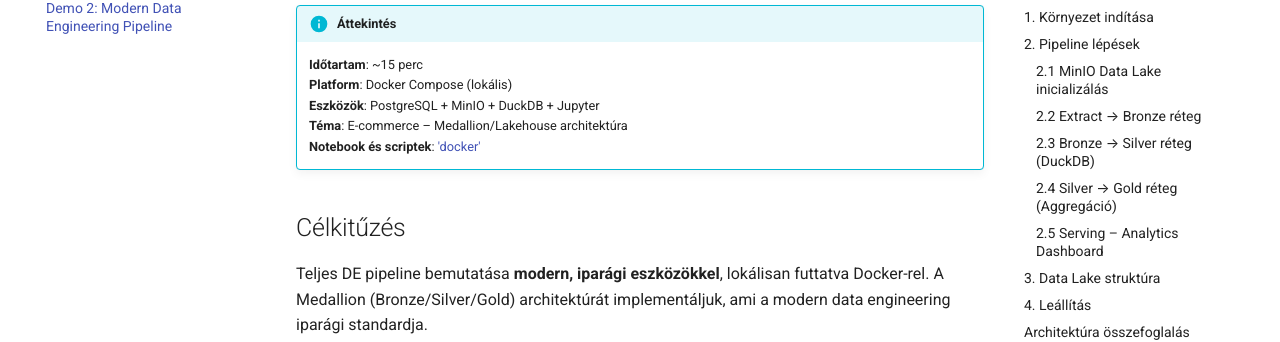
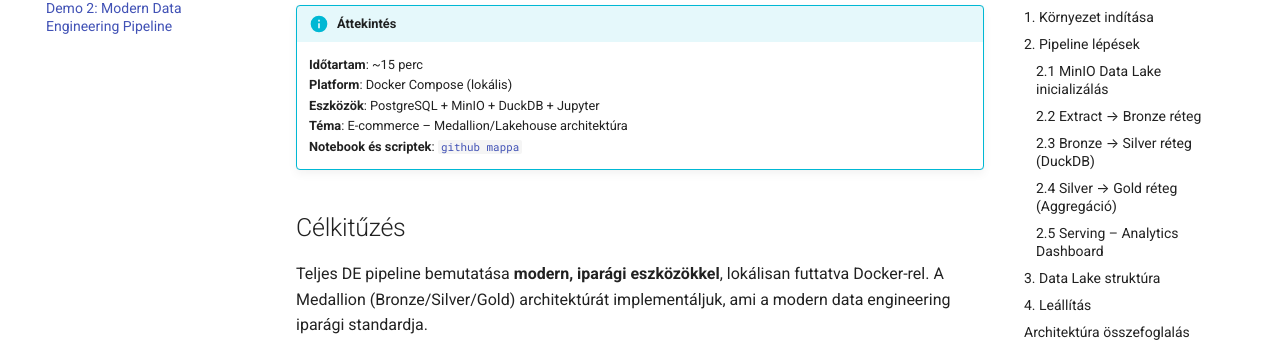
Before and after one commit to BMEVIAUBXAV082/demok, an MkDocs documentation site: the page built from docs/demok/2/index.md, in a window 1280 px wide and 900 px high. Shown: the part 223-565 px from the top of the window. Built offline with MkDocs 1.6.1 and Material for MkDocs 9.7.7, drawn with Linux system fonts in a browser that asks for light colours; comment, search, counter and statistics services are not loaded.

Commit message:
Update index.md

```diff
--- a/docs/demok/2/index.md
+++ b/docs/demok/2/index.md
@@ -5,7 +5,7 @@
     **Platform**: Docker Compose (lokális)
     **Eszközök**: PostgreSQL + MinIO + DuckDB + Jupyter
     **Téma**: E-commerce – Medallion/Lakehouse architektúra
-    **Notebook és scriptek**: ['docker'](docker)
+    **Notebook és scriptek**: [`github mappa`](https://github.com/BMEVIAUBXAV082/demok/tree/main/docs/demok/2/docker)
 
 ## Célkitűzés
 
```
